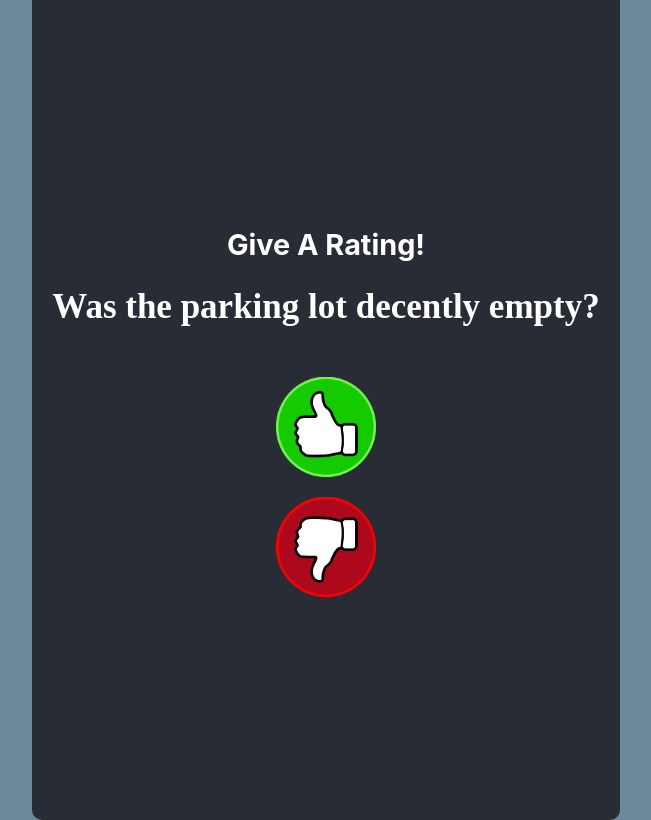
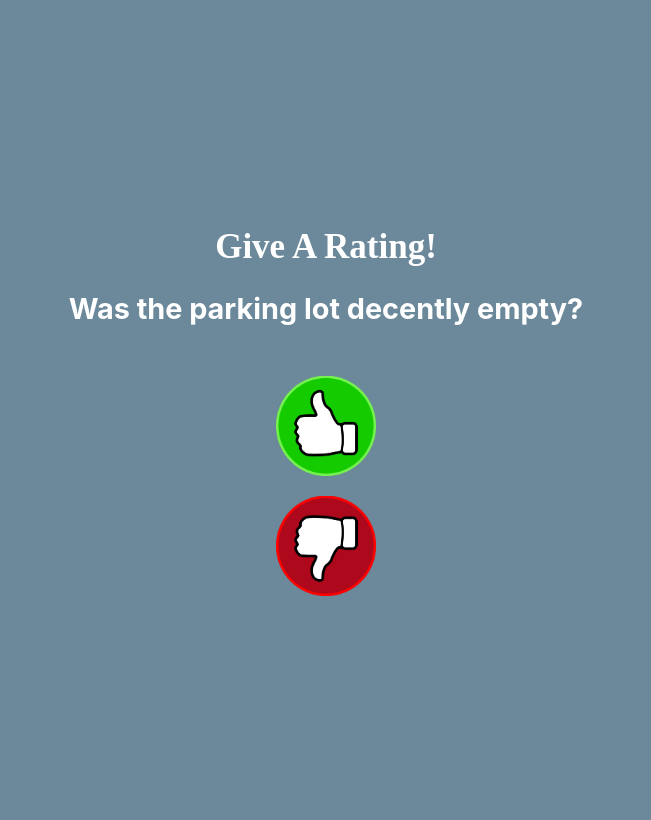
Before and after one commit to carolkx/parking-lot-, a React (Create React App) app: page /thumb in a window 1280 px wide. Shown: the whole page, without its empty margins (314-965 px from the left). Built offline with nearby package versions, Linux system fonts and the light colour scheme; a web font is replaced by a local one.

Commit message:
update thumb

```diff
--- a/src/thumb.css
+++ b/src/thumb.css
@@ -10,24 +10,21 @@ body {
 
   .App {
     text-align: center;
-  }
-
-  .App-header {
-    background-color: transparent;
-    padding: 20px;
-    border-radius: 10px;
+    background-color: #6C899B;
   }
 
   h1 {
     color: #FFFFFF;
     font-size: 1.8rem;
-    margin-bottom: 50px;
+    margin-bottom: 1px;
+    background-color: transparent;
   }
 
   h2 {
     color: #FFFFFF;
     font-size: 1.8rem;
-    margin-bottom: 1px;
+    margin-bottom: 50px;
+    background-color: transparent;
   }
 
   .thumb-button {
--- a/src/thumb.js
+++ b/src/thumb.js
@@ -5,14 +5,14 @@ import thumbDownImage from "./thumbsDown.png";
 function Thumb() {
   return (
     <div className="App">
-      <header className="App-header">
-          <h2>Give A Rating! </h2>
-          <h1> Was the parking lot decently empty? </h1>
+      <header>
+          <h1>Give A Rating! </h1>
+          <h2> Was the parking lot decently empty? </h2>
+          </header>
         <div className="thumb-button">
           <img src={thumbUpImage} alt="Thumb Up" className="thumb-button" />
           <img src={thumbDownImage} alt="Thumb Down" className="thumb-button" />
         </div>
-      </header>
     </div>
   );
 }
```
